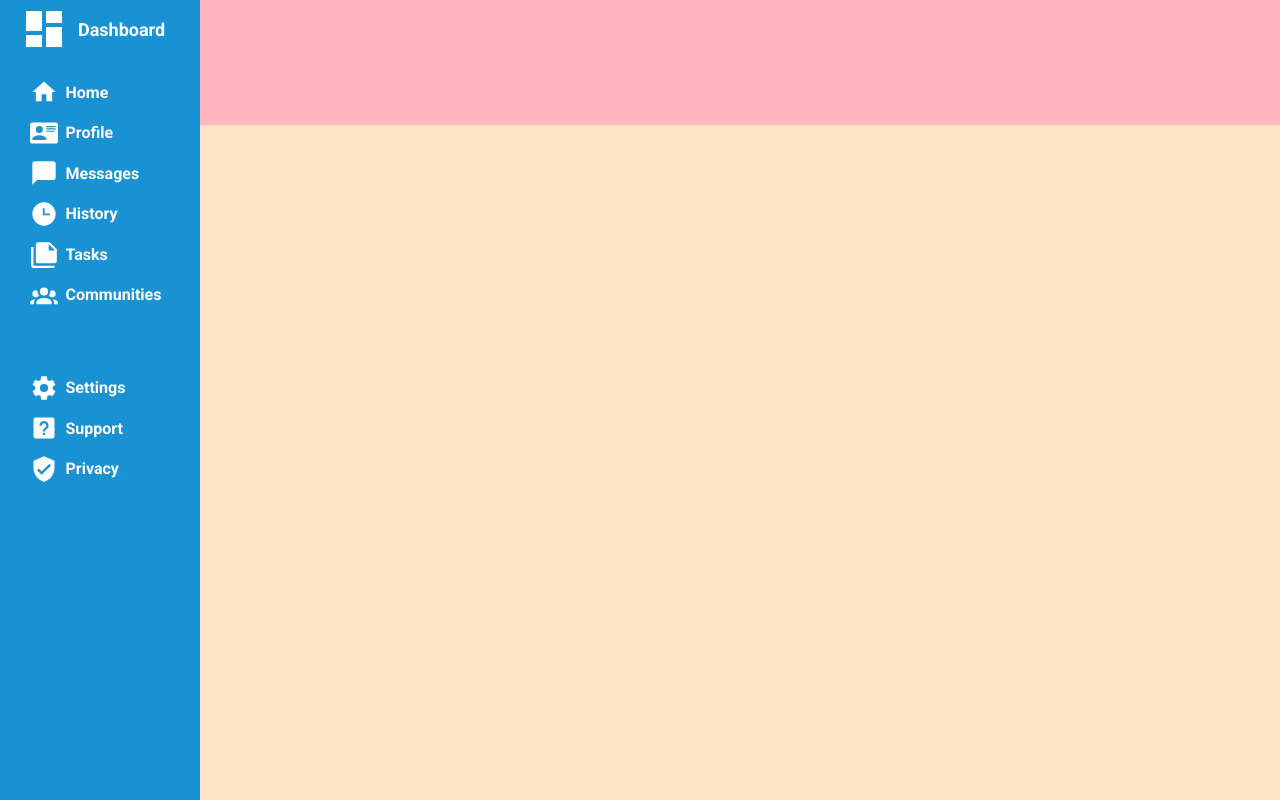
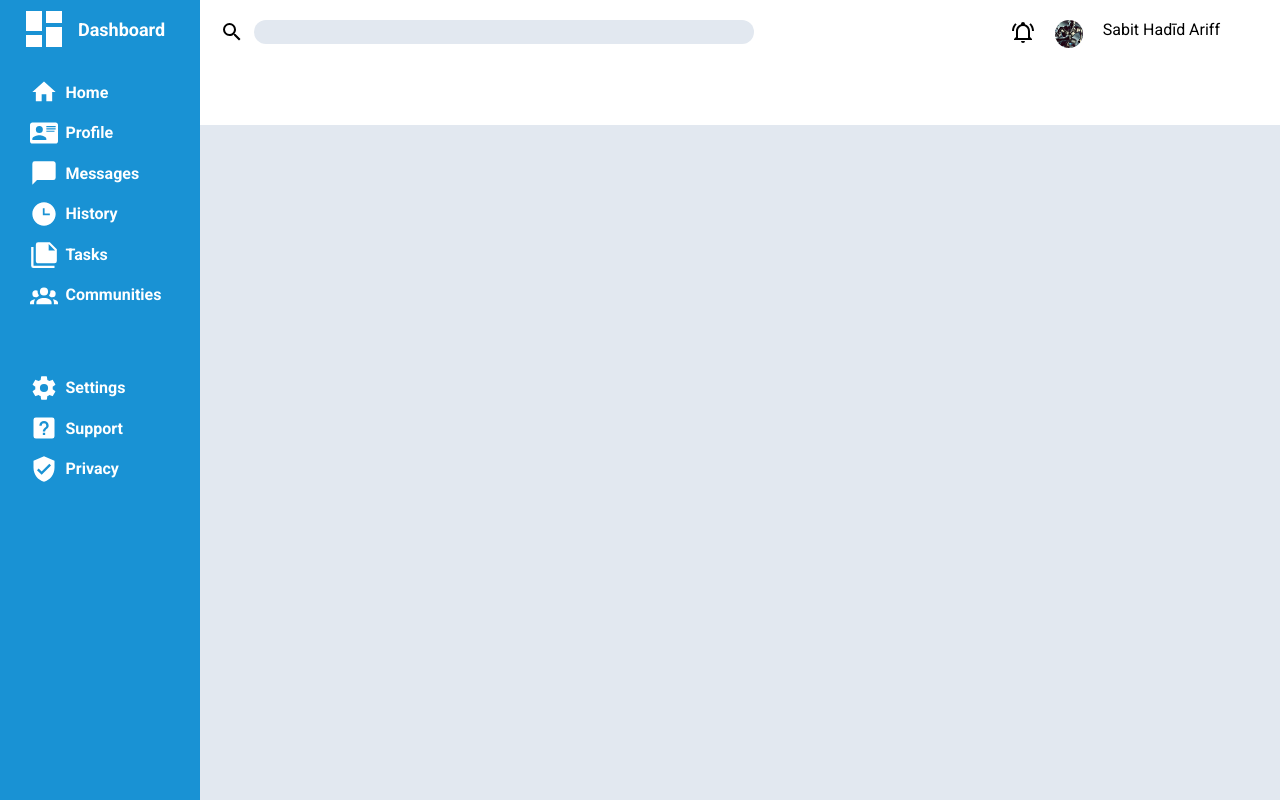
Before and after one commit to mvch1ne/odin-admin-dashboard, a plain HTML site: page index.html in a window 1280 px wide. Drawn offline with Linux system fonts and the light colour scheme; a web font is replaced by a local one.

Commit message:
Top of header complete

```diff
--- a/index.html
+++ b/index.html
@@ -66,7 +66,22 @@
 
     <main class="main">
         <header class="header">
+            <div class="header-top">
+                <div class="search-section">
+                    <svg height="1.5rem" fill="black" xmlns="http://www.w3.org/2000/svg" viewBox="0 0 24 24"><title>magnify</title><path d="M9.5,3A6.5,6.5 0 0,1 16,9.5C16,11.11 15.41,12.59 14.44,13.73L14.71,14H15.5L20.5,19L19,20.5L14,15.5V14.71L13.73,14.44C12.59,15.41 11.11,16 9.5,16A6.5,6.5 0 0,1 3,9.5A6.5,6.5 0 0,1 9.5,3M9.5,5C7,5 5,7 5,9.5C5,12 7,14 9.5,14C12,14 14,12 14,9.5C14,7 12,5 9.5,5Z" /></svg>
+                    <div class="search-bar"></div>
+                </div>
 
+                <div class="right-section">
+                    <svg height="1.5rem" xmlns="http://www.w3.org/2000/svg" viewBox="0 0 24 24"><title>bell-ring-outline</title><path d="M10,21H14A2,2 0 0,1 12,23A2,2 0 0,1 10,21M21,19V20H3V19L5,17V11C5,7.9 7.03,5.17 10,4.29C10,4.19 10,4.1 10,4A2,2 0 0,1 12,2A2,2 0 0,1 14,4C14,4.1 14,4.19 14,4.29C16.97,5.17 19,7.9 19,11V17L21,19M17,11A5,5 0 0,0 12,6A5,5 0 0,0 7,11V18H17V11M19.75,3.19L18.33,4.61C20.04,6.3 21,8.6 21,11H23C23,8.07 21.84,5.25 19.75,3.19M1,11H3C3,8.6 3.96,6.3 5.67,4.61L4.25,3.19C2.16,5.25 1,8.07 1,11Z" /></svg>
+                    <img class="main-profile-icon" src="assets/mach_1_ne.jpg" alt="">
+                    <div>Sabit Had<span>&imacr;</span>d Ariff</div>
+                </div>
+            </div>
+
+            <div class="header-bottom">
+
+            </div>
         </header>
 
         <section class="section">
--- a/style.css
+++ b/style.css
@@ -56,18 +56,48 @@ aside.sidebar{
 
 
 header.header{
-    background-color: lightpink;
     height: 125px;
     width: calc(100vw - 200px);
+    display: flex;
+    box-shadow: 25px 20px black;
+    padding: 20px 20px 10px 20px;
+}
+
+.header-top{
+    width: 100%;
+    display: flex;
+    justify-content: space-between;
+}
+
+.search-section{
+    display: flex;
+    gap: 10px;
+}
+
+.search-bar{
+    background-color: #E2E8F0;
+    width: 500px;
+    height: 1.5rem;
+    border-radius: 15px;
+}
+
+.right-section{
+    display: flex;
+    gap: 20px;
+    margin-right: 40px;
+}
+
+.main-profile-icon{
+    height: 1.75rem;
+    border-radius: 50%;
 }
 
 
 main.main{
-    background-color: lightgreen;
 
 }
 
 section.section{
-    background-color: bisque;
     height: calc(100vh - 125px);
+    background-color: #E2E8F0;
 }
```
Also changed, not shown: assets/mach_1_ne.jpg (added).
